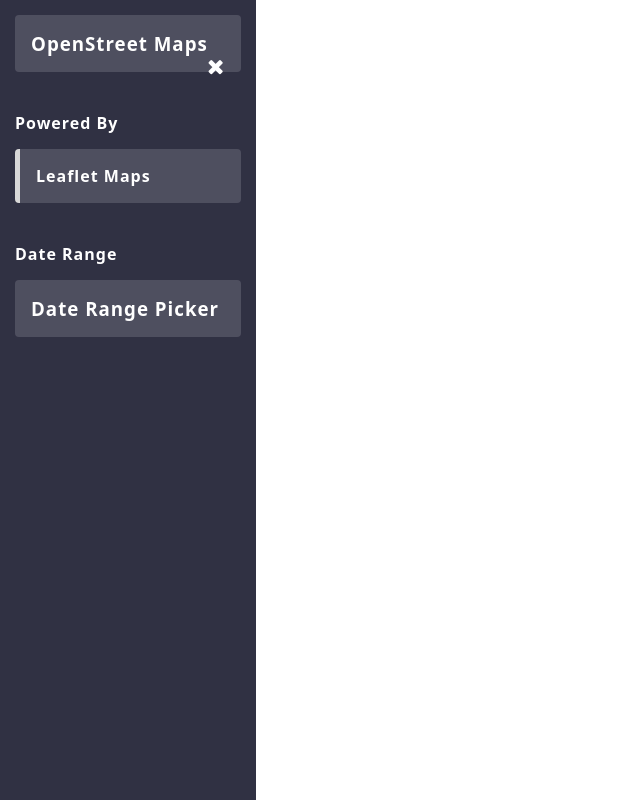
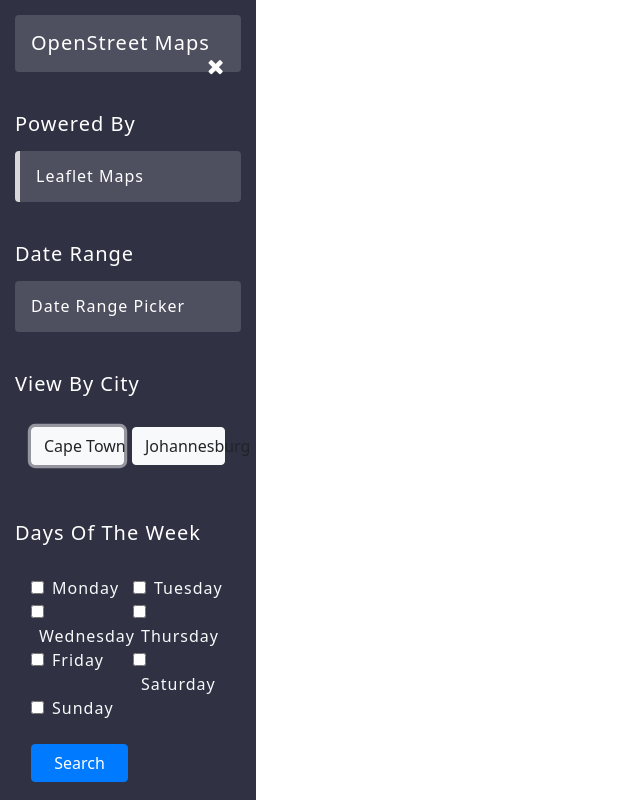
Before and after one commit to Lizaam/data-maps-angular, an Angular app: page / in a window 1280 px wide. Shown: the whole page, without its empty margins (0-640 px from the left). Built offline with nearby package versions, Linux system fonts and the light colour scheme.

Commit message:
updated side navigation

```diff
--- a/package.json
+++ b/package.json
@@ -21,6 +21,7 @@
     "@angular/platform-browser": "~9.1.0",
     "@angular/platform-browser-dynamic": "~9.1.0",
     "@angular/router": "~9.1.0",
+    "@ng-bootstrap/ng-bootstrap": "^7.0.0",
     "rxjs": "~6.5.4",
     "tslib": "^1.10.0",
     "zone.js": "~0.10.2"
--- a/src/app/app.component.html
+++ b/src/app/app.component.html
@@ -1,20 +1,74 @@
 <mat-sidenav-container class="example-container">
 	<mat-sidenav mode="over" [(opened)]="isShowing">
     <mat-card>
-      <h3>OpenStreet Maps</h3>
+      <h5 class="d-inline-block m-0">OpenStreet Maps</h5>
       <i class="fa fa-close" (click)="isShowing=!isShowing"></i>
     </mat-card>
 
     <!-- Initial Header -->
-    <h4 class="secondary-header">Powered By</h4>
+    <h5 class="secondary-header">Powered By</h5>
     <mat-card class="mat-card-border-left">
-      <h4>Leaflet Maps</h4>
+      <h6>Leaflet Maps</h6>
     </mat-card>
 
     <!-- Date Range -->
-    <h4 class="secondary-header">Date Range</h4>
+    <h5 class="secondary-header">Date Range</h5>
     <mat-card>
-      <h3>Date Range Picker</h3>
+      <h6>Date Range Picker</h6>
+    </mat-card>
+
+    <!-- City View -->
+    <h5 class="secondary-header">View By City</h5>
+    <mat-card class="bg-transparent">
+      <div class="row">
+        <div class="col-md-6 col-xs-6 pr-1">
+          <button type="button" class="btn btn-light w-100">Cape Town</button>
+        </div>
+        <div class="col-md-6 col-xs-6 pl-1">
+          <button type="button" class="btn btn-light w-100">Johannesburg</button>
+        </div>
+      </div>
+    </mat-card>
+
+    <!-- Days of the Week -->
+    <h5 class="secondary-header">Days Of The Week</h5>
+    <mat-card class="bg-transparent">
+      <form>
+        <div class="form-row text-light">
+          <div class="col-md-6 col-xs-6">
+            <input type="checkbox" id="inlineCheckbox1" value="option1">
+            <label class="form-check-label ml-2" for="inlineCheckbox1">Monday</label>
+          </div>
+          <div class="col-md-6 col-xs-6">
+            <input type="checkbox" id="inlineCheckbox1" value="option1">
+            <label class="form-check-label ml-2" for="inlineCheckbox1">Tuesday</label>
+          </div>
+          <div class="col-md-6 col-xs-6">
+            <input type="checkbox" id="inlineCheckbox1" value="option1">
+            <label class="form-check-label ml-2" for="inlineCheckbox1">Wednesday</label>
+          </div>
+          <div class="col-md-6 col-xs-6">
+            <input type="checkbox" id="inlineCheckbox1" value="option1">
+            <label class="form-check-label ml-2" for="inlineCheckbox1">Thursday</label>
+          </div>
+          <div class="col-md-6 col-xs-6">
+            <input type="checkbox" id="inlineCheckbox1" value="option1">
+            <label class="form-check-label ml-2" for="inlineCheckbox1">Friday</label>
+          </div>
+          <div class="col-md-6 col-xs-6">
+            <input type="checkbox" id="inlineCheckbox1" value="option1">
+            <label class="form-check-label ml-2" for="inlineCheckbox1">Saturday</label>
+          </div>
+          <div class="col-md-6 col-xs-6">
+            <input type="checkbox" id="inlineCheckbox1" value="option1">
+            <label class="form-check-label ml-2" for="inlineCheckbox1">Sunday</label>
+          </div>
+
+          <div class="col-md-12 mt-4">
+            <button type="button" class="btn btn-primary w-50">Search</button>
+          </div>
+        </div>
+      </form>
     </mat-card>
   </mat-sidenav>
 	<mat-sidenav-content>
--- a/src/app/app.component.scss
+++ b/src/app/app.component.scss
@@ -13,11 +13,6 @@ mat-sidenav {
 
   mat-card {
     background-color: #4e4f5f;
-
-    h3,
-    .fa {
-      display: inline;
-    }
 
     .fa {
       float: right;
@@ -35,7 +30,8 @@ h1,
 h2,
 h3,
 h4,
-h5 {
+h5,
+h6 {
   color: #fff;
 }
 
@@ -50,3 +46,11 @@ h5 {
 .fa-bars {
   color: #000;
 }
+
+.bg-transparent {
+  background-color: transparent !important;
+}
+
+::ng-deep .mat-drawer-inner-container {
+  overflow: visible!important;
+}
--- a/src/index.html
+++ b/src/index.html
@@ -7,6 +7,7 @@
   <meta name="viewport" content="width=device-width, initial-scale=1">
   <link rel="icon" type="image/x-icon" href="favicon.ico">
   <link rel="stylesheet" href="https://stackpath.bootstrapcdn.com/font-awesome/4.7.0/css/font-awesome.min.css">
+  <link href="https://maxcdn.bootstrapcdn.com/bootstrap/4.0.0/css/bootstrap.min.css" rel="stylesheet">
 </head>
 <body>
   <app-root></app-root>
--- a/src/styles.scss
+++ b/src/styles.scss
@@ -6,3 +6,23 @@ html, body {
   padding: 0;
   letter-spacing: 1px;
 }
+
+/* width */
+::-webkit-scrollbar {
+  width: 5px;
+}
+
+/* Track */
+::-webkit-scrollbar-track {
+  background: #f1f1f1;
+}
+
+/* Handle */
+::-webkit-scrollbar-thumb {
+  background: #888;
+}
+
+/* Handle on hover */
+::-webkit-scrollbar-thumb:hover {
+  background: #555;
+}
```
Also changed, not shown: 1 other file (tests, documents, lock files or other folders).
